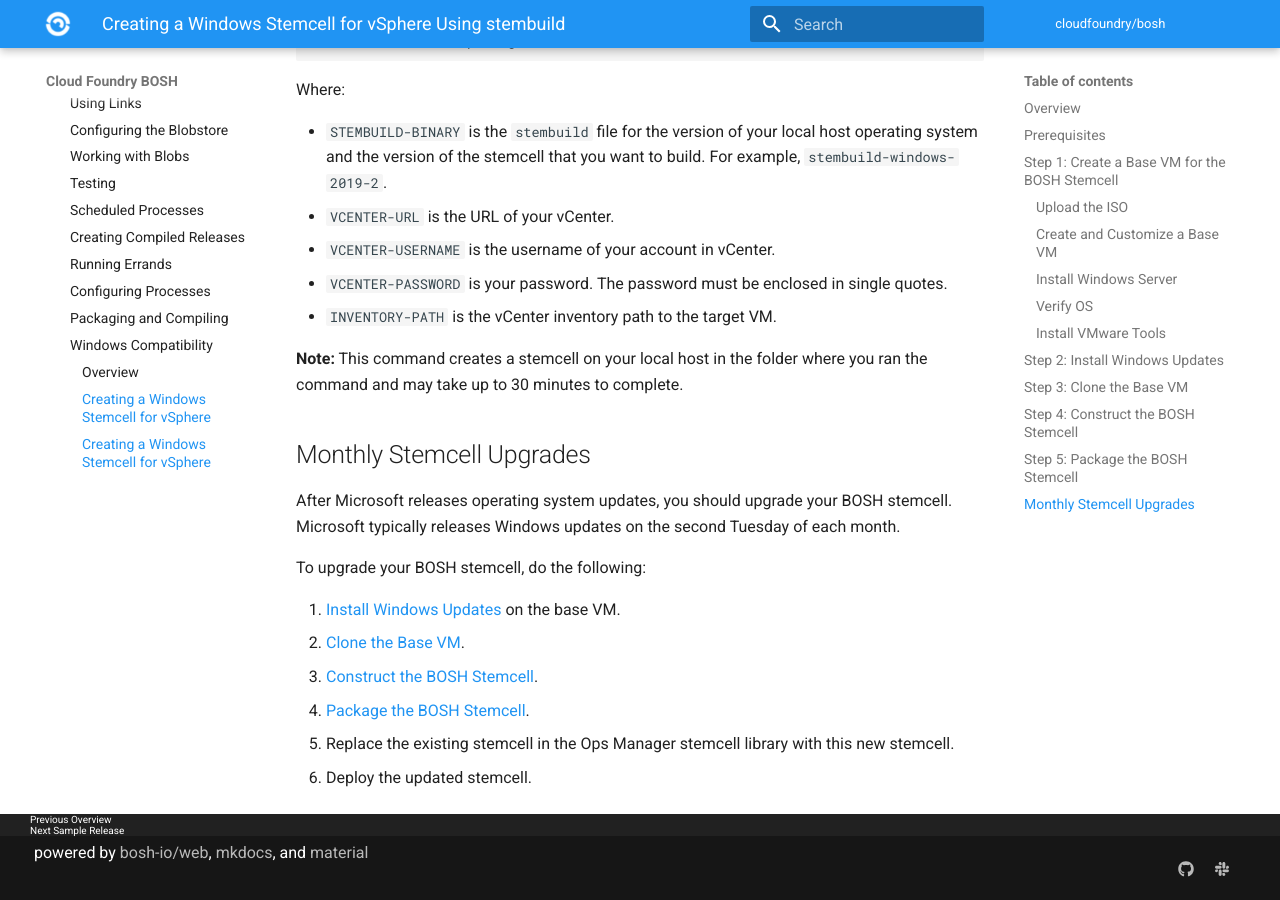
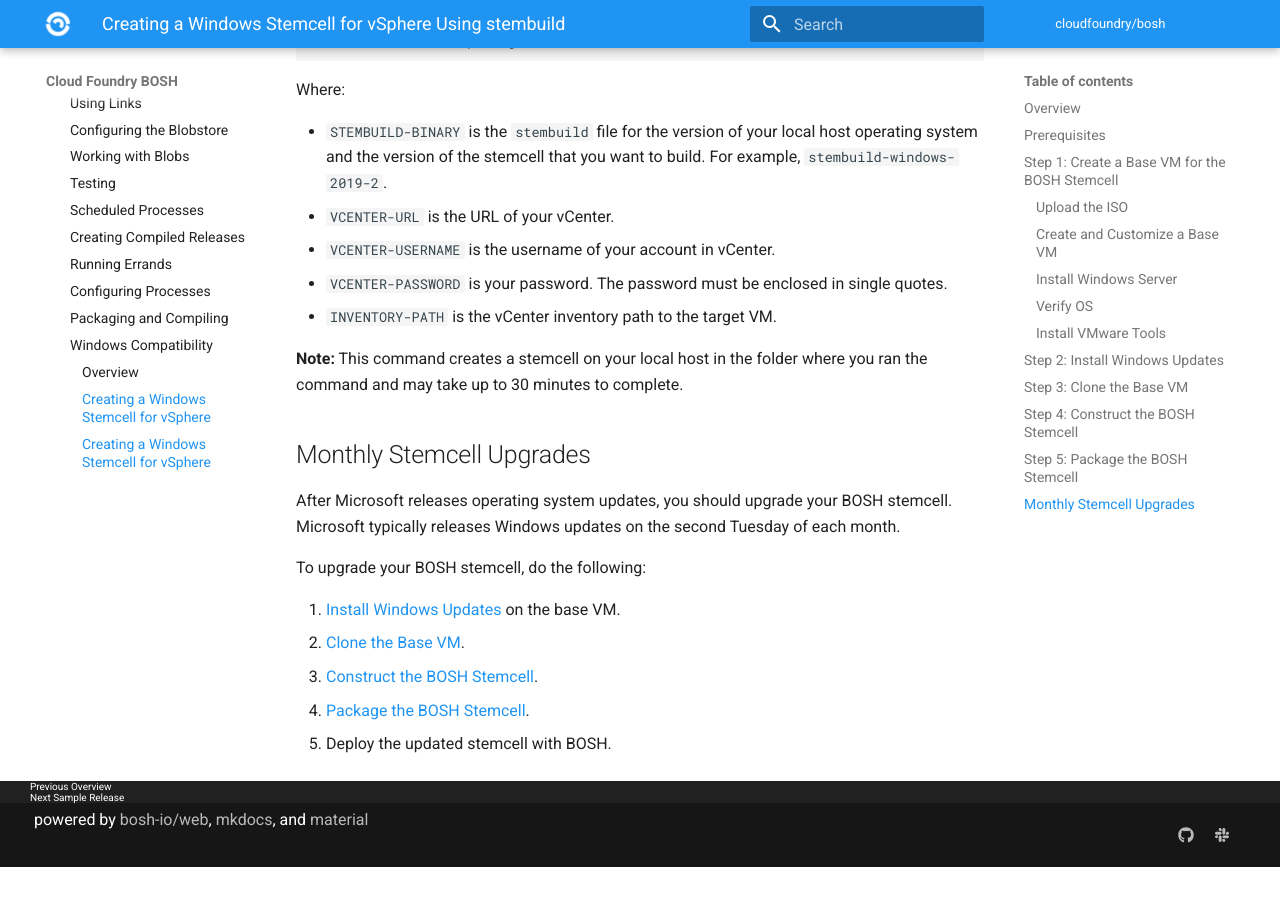
Before and after one commit to cloudfoundry/docs-bosh, an MkDocs documentation site: the page built from content/windows-stemcell-create.md, in a window 1280 px wide and 900 px high, scrolled down 5163 px. Built offline with MkDocs 1.6.1 and Material for MkDocs 9.7.7, drawn with Linux system fonts in a browser that asks for light colours; old or Windows-style settings are respelled for this version of MkDocs; after the commit the page ends 6030 px from its top, so only the background shows below that.

Commit message:
Minor cleanups
Removing OpsManager references
Redirecting stembuild to the releases page

```diff
--- a/content/windows-stemcell-create.md
+++ b/content/windows-stemcell-create.md
@@ -28,7 +28,7 @@ To create a BOSH stemcell for Windows on vSphere, do the following:
 
 * A vSphere environment
 * A Windows Server, version 1709, Windows Server, version 1803 or Windows Server, version 2019 ISO
-* `stembuild` from a release in [stembuild](https://github.com/cloudfoundry-incubator/stembuild) that corresponds to the operating system of your local host and the stemcell version that you want to build
+* `stembuild` from a release in [stembuild](https://github.com/cloudfoundry-incubator/stembuild/releases) that corresponds to the operating system of your local host and the stemcell version that you want to build
 * Microsoft [Local Group Policy Object Utility (LGPO)](https://www.microsoft.com/en-us/download/details.aspx?id=55319) downloaded to the same folder as your `stembuild`
 
 ##<a id='create-base-vm'></a>Step 1: Create a Base VM for the BOSH Stemcell
@@ -199,5 +199,4 @@ To upgrade your BOSH stemcell, do the following:
 1. [Clone the Base VM](#clone-vm).
 1. [Construct the BOSH Stemcell](#construct-stemcell).
 1. [Package the BOSH Stemcell](#package-stemcell).
-1. Replace the existing stemcell in the Ops Manager stemcell library with this new stemcell.
-1. Deploy the updated stemcell.
+1. Deploy the updated stemcell with BOSH.
```
